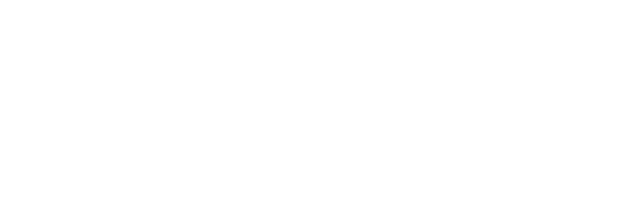
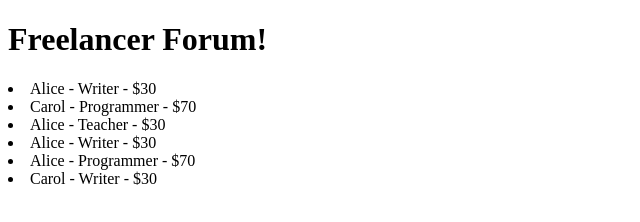
Before and after one commit to BeBurgosCode/Unit2.FreelancerForum, a plain HTML site: page index.html in a window 1280 px wide. Shown: the whole page, without its empty margins (0-640 px from the left). Drawn offline with Linux system fonts and the light colour scheme.

Commit message:
Block19 Freelancer completed

```diff
--- a/index.html
+++ b/index.html
@@ -1,12 +1,13 @@
 <!DOCTYPE html>
 <html lang="en">
-<head>
-    <meta charset="UTF-8">
-    <meta name="viewport" content="width=device-width, initial-scale=1.0">
+  <head>
+    <meta charset="UTF-8" />
+    <meta name="viewport" content="width=device-width, initial-scale=1.0" />
     <title>Document</title>
+  </head>
+  <body>
+    <div id="title"></div>
+    <div id="freelance"></div>
     <script src="script.js"></script>
-</head>
-<body>
-    <div id="Freelance"></div>
-</body>
+  </body>
 </html>
--- a/script.js
+++ b/script.js
@@ -0,0 +1,52 @@
+//Heading FreeLancer Forum
+
+//DOM
+const body = document.getElementById("title");
+const title = document.createElement("h1");
+title.textContent = "Freelancer Forum!";
+body.append(title);
+
+//Names of Freelancers
+const names = ["Alice", "Bob", "Carol"];
+
+//Occupations
+const occupations = ["Writer", "Teacher", "Programmer"];
+
+//Prices
+const prices = ["$30", "$50", "$70"];
+
+//Group the list
+const groups = [
+  {
+    name: "Alice",
+    occupation: "Writer",
+    price: "$30",
+  },
+];
+
+//Timer
+const addGroupsIntervalId = setInterval(addGroups, 1000);
+
+//Time to Render! (Rendering refers to showing the output in the browser):
+function render() {
+  const freelance = document.querySelector("#freelance");
+  const freeLanceElements = groups.map((group) => {
+    const element = document.createElement("li");
+    element.classList.add(group.name, group.occupation, group.price);
+    element.textContent = `${group.name} - ${group.occupation} - ${group.price}`;
+    return element;
+  });
+  freelance.replaceChildren(...freeLanceElements);
+}
+
+//Ranomizing the push
+function addGroups() {
+  const name = names[Math.floor(Math.random() * names.length)];
+  const occupation =
+    occupations[Math.floor(Math.random() * occupations.length)];
+  const price = prices[Math.floor(Math.random() * prices.length)];
+
+  groups.push({ name, occupation, price });
+
+  render();
+}
```
